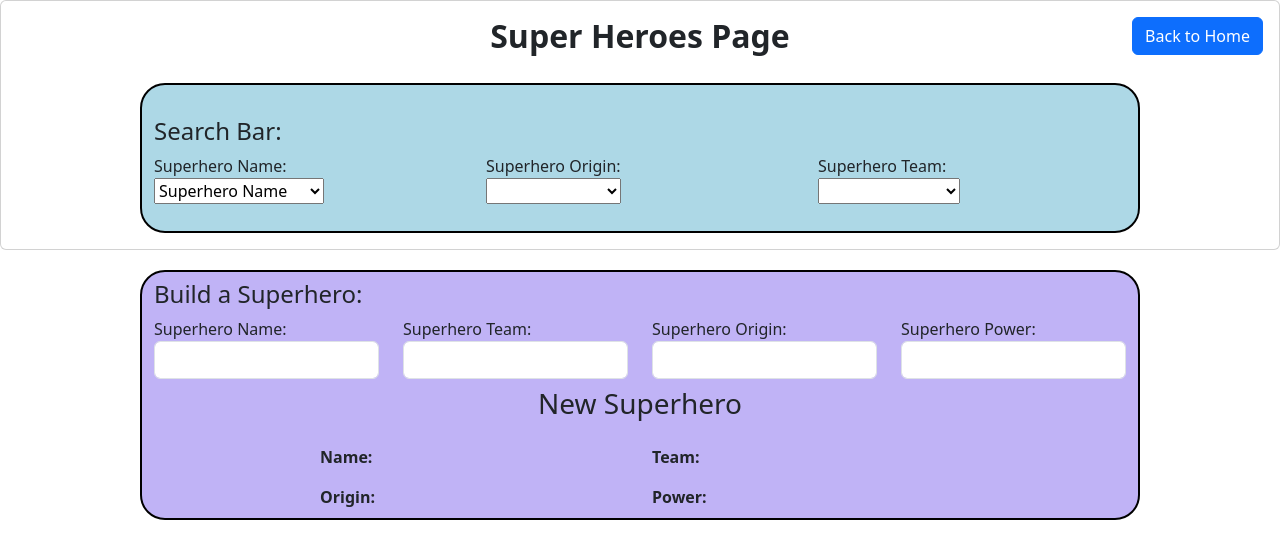
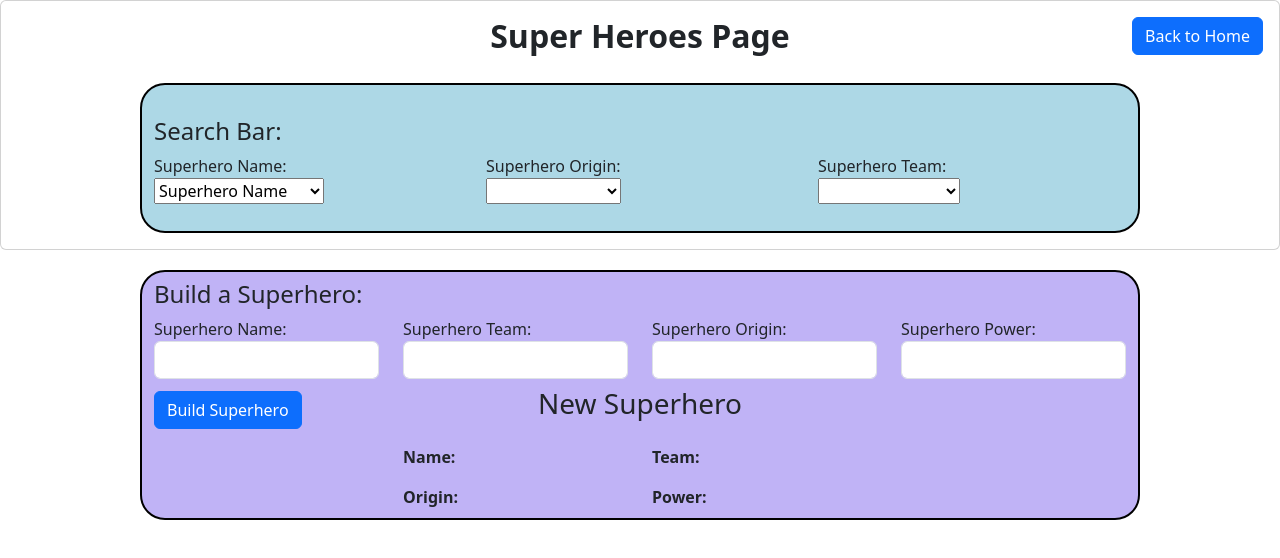
Before and after one commit to alfonso-ivan-carrillo/my-angular-application, an Angular app: page /super-hero in a window 1280 px wide. Shown: the top 558 px of the page. Built offline with nearby package versions, Linux system fonts and the light colour scheme.

Commit message:
adjusted view for build a hero

```diff
--- a/src/app/super-hero/super-hero.component.html
+++ b/src/app/super-hero/super-hero.component.html
@@ -98,21 +98,35 @@
         />
       </div>
     </div>
-    <div class="row text-center mt-2"><h3>New Superhero</h3></div>
+    <div class="row text-center mt-2">
+      <div class="col-4 text-start mt-1">
+        <button
+          class="btn btn-primary"
+          (click)="buildSuperhero()"
+        >
+          Build Superhero
+        </button>
+      </div>
+      <div class="col-4">
+        <h3>New Superhero</h3>
+      </div>
+      <div class="col-4"></div>
+    </div>
     <div class="row mt-3 text-center">
-        <div class="col-2"></div>
-        <div class="col-4 text-start">
+        <div class="col-3">
+        </div>
+        <div class="col-3 text-start">
           <span><strong>Name: {{ newName }} </strong></span>
         </div>
 
-        <div class="col-2 text-start">
+        <div class="col-3 text-start">
           <span><strong>Team: {{ newTeam }} </strong></span>
         </div>
-        <div class="col-2"></div>
+        <div class="col-3"></div>
     </div>
     <div class="row mt-3 text-start">
-      <div class="col-2"></div>
-        <div class="col-4">
+      <div class="col-3"></div>
+        <div class="col-3">
           <span><strong>Origin: {{ newOrigin }} </strong></span>
         </div>
 
@@ -123,6 +137,7 @@
 
     </div>
   </div>
+
 
   <div class="row m-3 text-center" *ngIf="isSelectedSuperhero">
     <div class="col-3"></div>
--- a/src/app/super-hero/super-hero.component.ts
+++ b/src/app/super-hero/super-hero.component.ts
@@ -145,6 +145,7 @@ buildSuperhero(){
     power: this.newPower
   }
   this.newHero = buildHero;
+  console.log(this.newHero);
 }
 
 
```
